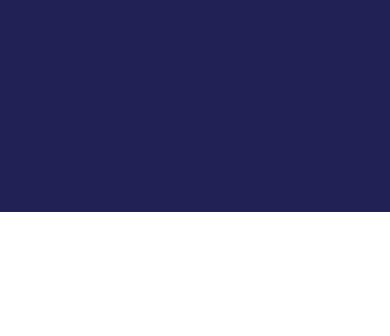
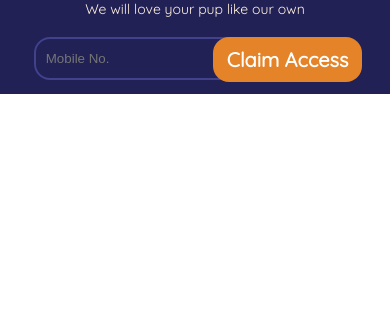
Before and after one commit to akscpp/live_, a plain HTML site: page index.html in a window 390 px wide. Shown: the part 508-844 px from the top of the page. Drawn offline with nearby package versions, Linux system fonts and the light colour scheme.

Commit message:
Update live.css

```diff
--- a/live.css
+++ b/live.css
@@ -164,7 +164,7 @@ input[type="submit"] {
 
     .firstRow {
         /* height: 697px; */
-        height: 660px ;
+        height: auto ;
 
         background-color: #212156;
     }
@@ -178,11 +178,12 @@ input[type="submit"] {
         margin-top: -15%
     } */
     .numTwoRow{
-        margin-top: -9%;
+        /* margin-top: -9%; */
+        margin-top: 11%;
     }
 
     .logoInTop {
-        margin: 0;
+        margin-top: 20%;
         padding: 0;
     }
 
@@ -214,12 +215,12 @@ input[type="submit"] {
 
         /* margin-right: 5%;
         margin-left: 5%; */
-        margin-top: 15px;
+        margin-top: 5%;
         justify-content: center;
     }
 
     #subText {
-        margin-top: 15px;
+        margin-top: 5%;
     }
 
     input[type="text"] {
```
